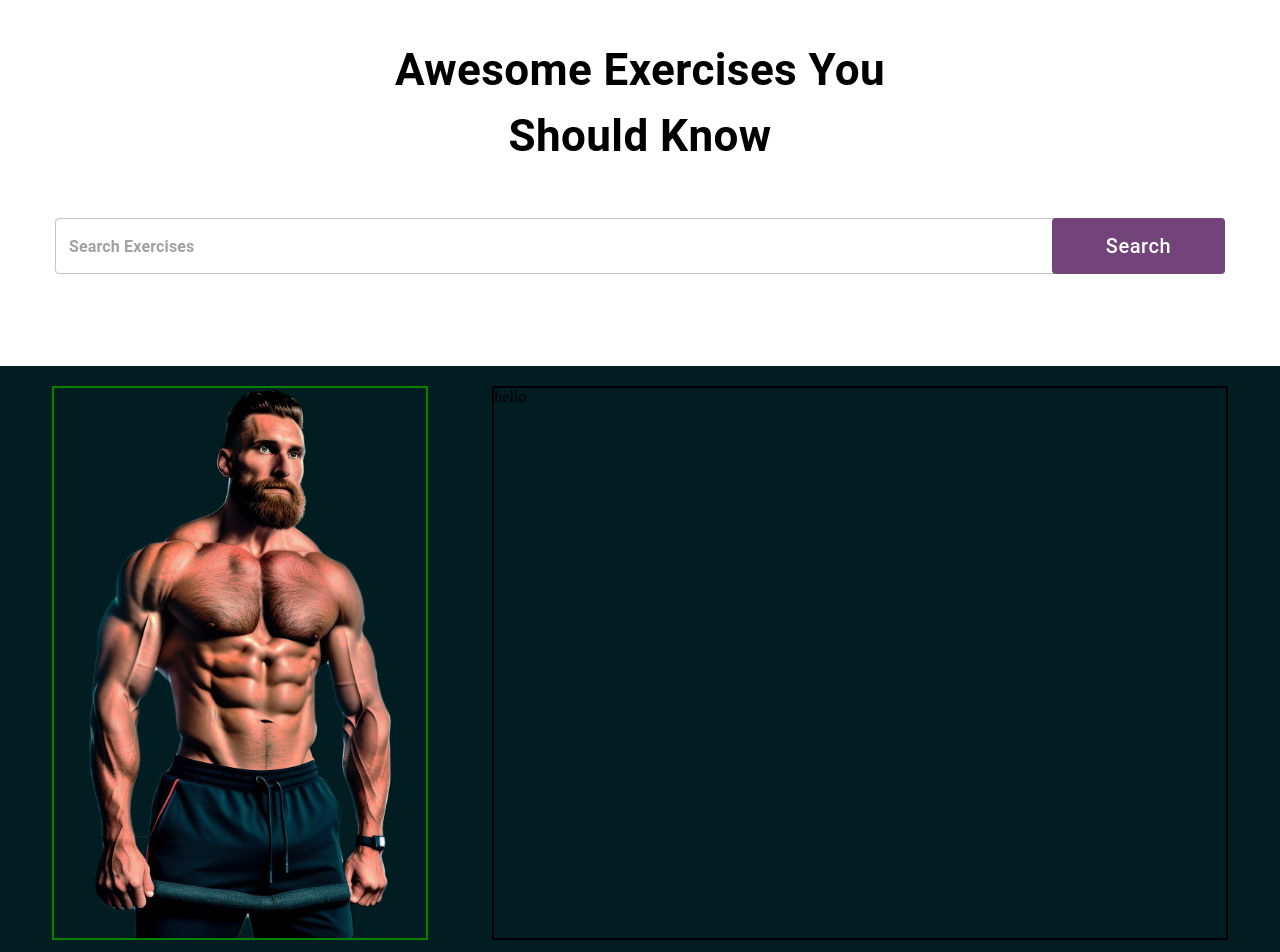
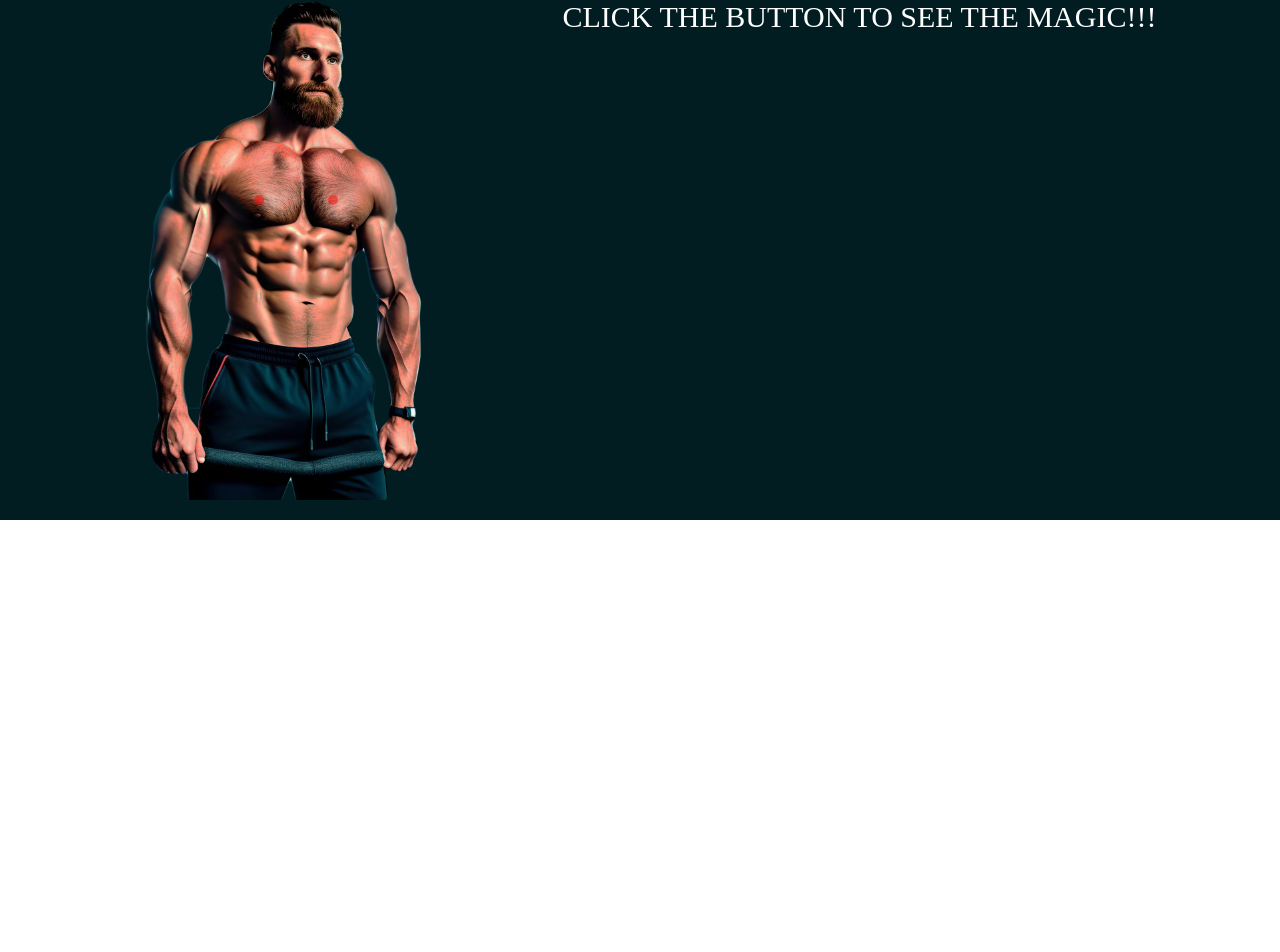
Before and after one commit to Rajivsah240/fitverse, a React (Create React App) app: page / in a window 1280 px wide. Shown: the part 740-1692 px from the top of the page. After the commit the page ends 1260 px from the top, so only its background shows below. Built offline with nearby package versions, Linux system fonts and the light colour scheme; a web font is replaced by a local one.

Commit message:
Home Page changes

```diff
--- a/package.json
+++ b/package.json
@@ -9,10 +9,14 @@
     "@testing-library/jest-dom": "^5.16.5",
     "@testing-library/react": "^13.4.0",
     "@testing-library/user-event": "^13.5.0",
+    "fabric": "^5.3.0",
+    "konva": "^9.2.0",
     "react": "^18.2.0",
     "react-dom": "^18.2.0",
+    "react-konva": "^18.2.9",
     "react-router-dom": "^6.12.1",
     "react-scripts": "5.0.1",
+    "react-transition-group": "^4.4.5",
     "web-vitals": "^2.1.4"
   },
   "scripts": {
--- a/src/App.css
+++ b/src/App.css
@@ -1,6 +1,34 @@
 body{
     margin: auto;
 }
+
+/*Transition effect for Navigation to Home Page*/
+.fade-enter {
+    opacity: 0;
+    transform: translateY(20px);
+  }
+
+  .fade-enter-active {
+    opacity: 1;
+    transform: translateY(0px);
+    transition: opacity 500ms ease, transform 1000ms ease;
+  }
+
+  .fade-exit {
+    opacity: 1;
+    transform: translateY(0px);
+  }
+
+  .fade-exit-active {
+    opacity: 0;
+    transform: translateY(-20px);
+    transition: opacity 500ms ease, transform 1000ms ease;
+  }
+
+
+
+
+
 
 /*Background Image*/
 
@@ -9,7 +37,6 @@ body{
     background-position: top;
     background-repeat:no-repeat;
     min-height: 90vh;
-    top: -30px;
 }
 
 
@@ -18,6 +45,7 @@ body{
 
 .body-search-box{
     background-color:#011d21;
+
     padding: 20px;
     display: flex;
     flex-direction: row;
@@ -25,22 +53,22 @@ body{
 }
 .man-img {
     max-width: 100%;
-/* Makes the image fill the container width */
-    height: inherit; /* Automatically adjusts the height to maintain the image's aspect ratio */
-    display: block;
+
+    height: inherit;
+    /* display: block;  */
     margin:auto;
-    padding:auto;/* Ensures proper spacing and alignment */
+    padding:auto;
 }
 
 .search-man-box{
-    border: 2px solid green;
-    width: 30%;
-    height: 550px;
+    /* border: 2px solid green; */
+    width: 40%;
+    height: 500px;
     display: flex;
     align-items: center;
 }
 .result-box{
-    border: 2px solid black;
-    width: 59%;
+    /* border: 2px solid black; */
+    width: 55%;
 
 }
--- a/src/App.js
+++ b/src/App.js
@@ -1,21 +1,37 @@
 import React from 'react';
-import {Route,Routes} from 'react-router-dom';
+import {Route,Routes,useLocation} from 'react-router-dom';
 import {Box} from '@mui/material';
+import { CSSTransition, TransitionGroup } from 'react-transition-group';
 import './App.css';
 import Home from "./pages/Home";
 import Navbar from './components/Navbar';
-
-
+import SearchExercises from './pages/SearchExercises';
 
 function App() {
   return (
     <Box>
       <Navbar/>
       <Routes>
-        <Route path="/" element={<Home/>}/>
+        <Route path="/" element={<HomeWithTransition/>}/>
+        <Route path="/search-exercise" element={<SearchExercises/>}/>
       </Routes>
     </Box>
   );
 }
 
+
+const HomeWithTransition = () => {
+  const location = useLocation();
+
+  return (
+    <TransitionGroup>
+      <CSSTransition key={location.key} classNames="fade" timeout={300}>
+        <Box className="page">
+          <Routes><Route path="/" element={<Home/>} /></Routes>
+        </Box>
+      </CSSTransition>
+    </TransitionGroup>
+  );
+};
+
 export default App;
--- a/src/components/MainBodySearch.js
+++ b/src/components/MainBodySearch.js
@@ -1,15 +1,57 @@
-import React from "react";
-import man from "../assets/man.png";
-import { Stack,Box } from "@mui/material";
+import React, { useState } from 'react';
+import { Stack, Box } from '@mui/material';
+import man from '../assets/man.png';
+
+const ClickableArea = ({ top, left, onClick}) => {
+  return (
+    <div
+      className="clickable-area"
+      style={{
+        position: 'absolute',
+        top,
+        left,
+        transform: 'translate(-50%, -50%)',
+        width: '10px',
+        height: '10px',
+        borderRadius: '50%',
+        backgroundColor:"rgba(255, 0, 0, 0.5)",
+        cursor: 'pointer',
+      }}
+      onClick={onClick}
+    />
+  );
+};
 
 const MainBodySearch = () => {
-  return(
-  <Stack className="body-search-box" flexDirection={"row"}>
-    <Box className="search-man-box"><img src={man} className="man-img"/></Box>
-    <Box className="result-box">hello</Box>
-  </Stack>
-  )
+  const [result, setResult] = useState('CLICK THE BUTTON TO SEE THE MAGIC!!!');
 
+  const handleClickArea1 = () => {
+    setResult('Hi!!!');
+  };
+  const handleClickArea2 = () => {
+    setResult('Hello!!!');
+  };
+
+  return (
+    <Stack className="body-search-box" flexDirection="row">
+      <Box className="search-man-box" style={{ position: 'relative' }}>
+        <img src={man} className="man-img" alt="Man" />
+        <ClickableArea
+          top="40%"
+          left="60%"
+          onClick={handleClickArea1}
+        />
+        <ClickableArea
+          top="40%"
+          left="45%"
+          onClick={handleClickArea2}
+        />
+      </Box>
+      <Box className="result-box" fontSize="30px" color="HighlightText">
+        {result}
+      </Box>
+    </Stack>
+  );
 };
 
 export default MainBodySearch;
--- a/src/components/Navbar.js
+++ b/src/components/Navbar.js
@@ -3,7 +3,7 @@ import { Link } from "react-router-dom";
 import { Stack, Button, Typography } from "@mui/material";
 import backgroundImage from '../assets/backImg2.jpg';
 import Logo from "../assets/Frame 2.svg";
-import { ClassNames } from "@emotion/react";
+
 
 const Navbar = () => (
   <div className="bckg-img" style={{backgroundImage: `url(${backgroundImage})`,
@@ -41,6 +41,15 @@ const Navbar = () => (
         }}
       >
         HOME
+      </Link>
+      <Link
+        to="/search-exercise"
+        style={{
+          textDecoration: "none",
+          color: "#FF2625",
+        }}
+      >
+        SEARCH EXERCISE
       </Link>
       <Link to="/" style={{ textDecoration: "none", color: "#FF2625" }}>
         ABOUT
@@ -146,6 +155,7 @@ const Navbar = () => (
       backgroundClip: "text",
       textFillColor: "transparent"}}> Fire</span>
   </Typography>
+  <Link to="/">
   <Button sx={{
           //ml:"20px",
           mt:"20px",
@@ -155,7 +165,8 @@ const Navbar = () => (
           textTransform: "none",
           width: "210px",
           borderRadius: "20px"
-        }}>Let's Get Started</Button>
+        }}
+        >Let's Get Started</Button></Link>
   </Stack>
 </div>
 );
--- a/src/pages/Home.js
+++ b/src/pages/Home.js
@@ -1,10 +1,8 @@
 import React from 'react'
-import SearchExercises from '../components/SearchExercises'
 import MainBodySearch from '../components/MainBodySearch'
 const Home = () => {
   return (
     <>
-    <SearchExercises/>
     <MainBodySearch/>
     </>
   )
```
Also changed, not shown: src/assets/TheMan.jpg (added), src/pages/SearchExercises.js (renamed from src/components/SearchExercises.js), 1 other file (tests, documents, lock files or other folders).
